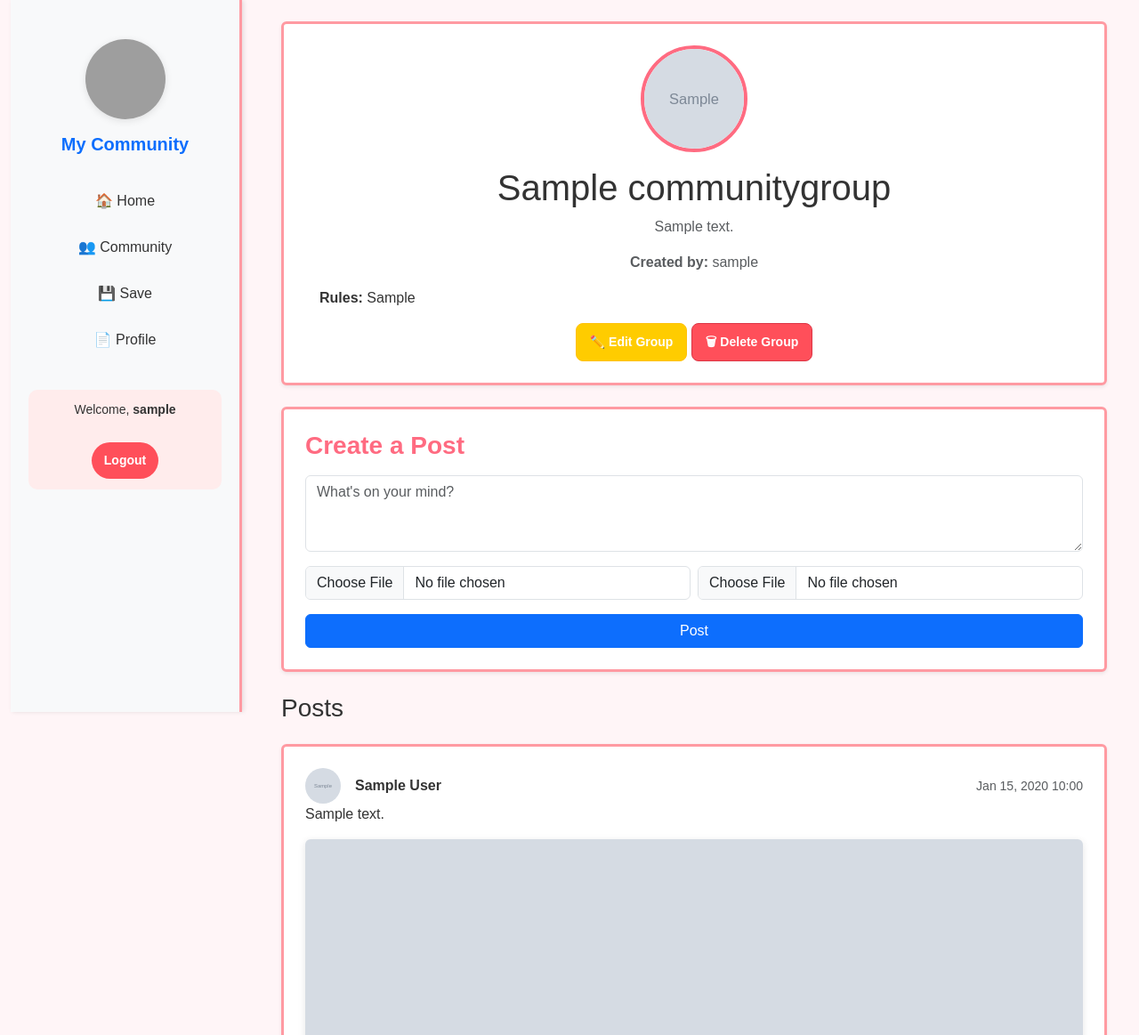
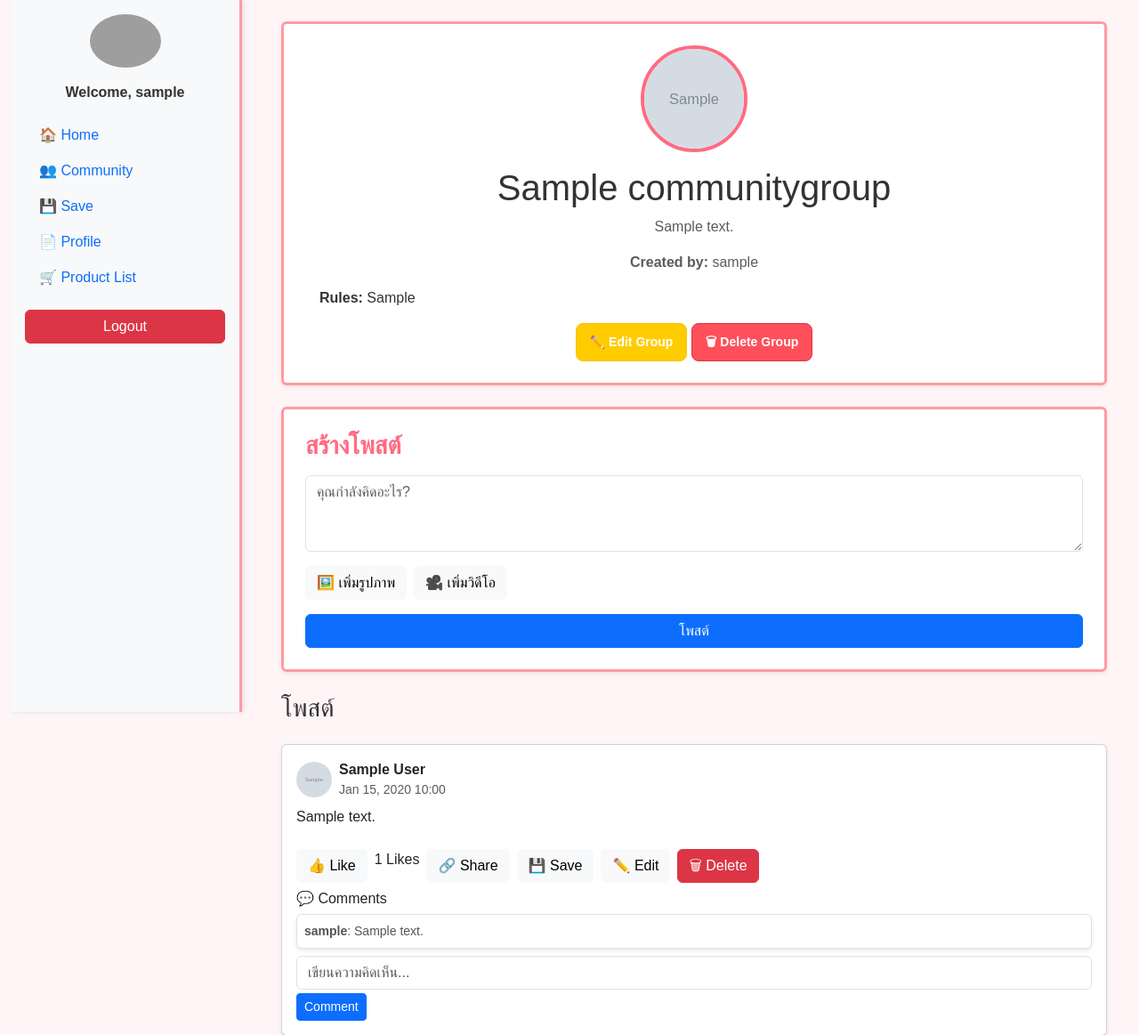
Before and after one commit to Phanumatlaloed/Project--topics-in-DSSI, a Django app: page /community/1/ in a window 1280 px wide. Shown: the top 1163 px of the page at 89% size. Run offline with Django 5.2, Linux system fonts and the light colour scheme; a user stored in the database is signed in; tables that the repository leaves empty hold one stand-in row (values such as "Sample post"); grey boxes marked "Sample" are stand-in pictures; grey boxes are pictures that could not be loaded.

Commit message:
'updateGroupDetail_html'

```diff
--- a/myapp/templates/group_detail.html
+++ b/myapp/templates/group_detail.html
@@ -12,33 +12,33 @@
     <link rel="stylesheet" href="{% static 'styles/group_detail.css' %}">
 
     <!-- Scripts -->
-    <script src="{% static 'js/group_like.js' %}"></script>
+    <script src="{% static 'js/post.js' %}" defer></script>
+    <script src="{% static 'js/like.js' %}" defer></script>
+    <script src="{% static 'js/share.js' %}" defer></script>
+    <script src="{% static 'js/delete.js' %}" defer></script>
+    <script src="{% static 'js/comment.js' %}" defer></script>
+    <script src="{% static 'js/savelist.js' %}" defer></script>
+    <script src="{% static 'js/follow.js' %}" defer></script>
 </head>
 <body>
     <div class="container-fluid">
-        <!-- Sidebar -->
-        <aside class="sidebar bg-light vh-100 position-fixed">
-            <div class="logo text-center py-4">
-                <img src="{% static 'media/logo.jpg' %}" alt="Logo" class="img-fluid rounded-circle mb-3">
-                <h5 class="text-primary">My Community</h5>
+        <!-- Sidebar โครงสร้างเดิม -->
+        <aside class="sidebar p-3 bg-light">
+            <div class="text-center">
+                <img src="{% static 'media/logo.jpg' %}" class="rounded-circle mb-3" alt="Logo" width="80">
+                <p><b>Welcome, {{ request.user.username }}</b></p>
             </div>
-
-            <nav>
-                <ul class="nav flex-column">
-                    <li class="nav-item"><a href="{% url 'home' %}" class="nav-link py-2">🏠 Home</a></li>
-                    <li class="nav-item"><a href="{% url 'community_list' %}" class="nav-link py-2 active">👥 Community</a></li>
-                    <li class="nav-item"><a href="{% url 'savelist' %}" class="nav-link py-2">💾 Save</a></li>
-                    <li class="nav-item"><a href="{% url 'profile' %}" class="nav-link py-2">📄 Profile</a></li>
-                </ul>
-            </nav>
-
-            <div class="welcome-logout text-center mt-4">
-                <p>Welcome, <b>{{ request.user.username }}</b></p>
+            <nav class="nav flex-column">
+                <a href="{% url 'home' %}" class="nav-link">🏠 Home</a>
+                <a href="{% url 'community_list' %}" class="nav-link active">👥 Community</a>
+                <a href="{% url 'savelist' %}" class="nav-link">💾 Save</a>
+                <a href="{% url 'profile' %}" class="nav-link">📄 Profile</a>
+                <a href="{% url 'product_list' %}" class="nav-link">🛒 Product List</a>
                 <form action="{% url 'logout' %}" method="post">
                     {% csrf_token %}
-                    <button type="submit" class="logout-btn">Logout</button>
+                    <button type="submit" class="btn btn-danger w-100 mt-3">Logout</button>
                 </form>
-            </div>
+            </nav>
         </aside>
 
         <!-- Main Content -->
@@ -70,77 +70,115 @@
             {% if is_member %}
             <!-- Post Form -->
             <div class="post-form-container bg-white shadow-sm rounded p-4 mb-4">
-                <h3 class="mb-3">Create a Post</h3>
-                <form method="post" enctype="multipart/form-data">
+                <h3 class="mb-3">สร้างโพสต์</h3>
+                <form id="postForm" action="{% url 'create_post' %}" method="post" enctype="multipart/form-data">
                     {% csrf_token %}
-                    <textarea name="content" class="form-control mb-3" rows="3" placeholder="What's on your mind?" required></textarea>
-                    <div class="row g-2">
-                        <div class="col-md-6">
-                            <input type="file" name="image" class="form-control" accept="image/*">
-                        </div>
-                        <div class="col-md-6">
-                            <input type="file" name="video" class="form-control" accept="video/*">
-                        </div>
+                    <textarea name="content" class="form-control mb-3" rows="3" placeholder="คุณกำลังคิดอะไร?" required></textarea>
+                    <div class="d-flex gap-2">
+                        <label for="postImages" class="btn btn-light">🖼️ เพิ่มรูปภาพ</label>
+                        <input type="file" name="images" id="postImages" accept="image/*" multiple hidden>
+
+                        <label for="postVideos" class="btn btn-light">🎥 เพิ่มวิดีโอ</label>
+                        <input type="file" name="videos" id="postVideos" accept="video/*" multiple hidden>
                     </div>
-                    <button type="submit" class="btn btn-primary w-100 mt-3">Post</button>
+                    <button type="submit" class="btn btn-primary w-100 mt-3">โพสต์</button>
                 </form>
             </div>
             {% endif %}
 
             <!-- Posts Section -->
             <div class="posts-section">
-                <h3 class="mb-4">Posts</h3>
+                <h3 class="mb-4">โพสต์</h3>
                 {% for post in posts %}
-                <div class="post-card bg-white shadow-sm rounded p-4 mb-4">
+                <div class="post card p-3 mb-3 shadow-sm" id="post-{{ post.id }}">
                     <div class="post-header d-flex align-items-center">
                         {% if post.user.member_profile.profile_picture %}
                         <img src="{{ post.user.member_profile.profile_picture.url }}" class="profile-img me-2 rounded-circle" width="40" height="40">
                         {% else %}
                             <img src="{% static 'images/default-profile.png' %}" class="profile-img me-2 rounded-circle" width="40" height="40">
                         {% endif %}
-                        <strong class="ms-2">{{ post.user.get_full_name|default:post.user.username }}</strong>
-                        <small class="text-muted ms-auto">{{ post.created_at|date:"M d, Y H:i" }}</small>
+                        <div class="d-flex flex-column">
+                            <b>{{ post.user.get_full_name|default:post.user.username }}</b>
+                            <small class="text-muted">{{ post.created_at|date:"M d, Y H:i" }}</small>
+                        </div>
                     </div>
-                    <p class="mb-3">{{ post.content }}</p>
+                    <p class="mt-2">{{ post.content }}</p>
 
-                    <div class="media-container">
-                        {% if post.image %}
-                        <img src="{{ post.image.url }}" alt="Post Image" class="img-fluid rounded mb-3">
-                        {% endif %}
-                        {% if post.video %}
-                        <video controls class="w-100 rounded mb-3">
-                            <source src="{{ post.video.url }}" type="video/mp4">
-                        </video>
+                    <!-- Post Media -->
+                    {% if post.media.all %}
+                    <div class="post-media d-grid">
+                        {% for media in post.media.all|slice:":4" %}
+                            <div class="media-item">
+                                {% if media.media_type == "image" %}
+                                    <img src="{{ media.file.url }}" class="rounded img-fluid">
+                                {% elif media.media_type == "video" %}
+                                    <video src="{{ media.file.url }}" controls class="rounded img-fluid"></video>
+                                {% endif %}
+                            </div>
+                        {% endfor %}
+                    </div>
+                    {% endif %}
+
+                    <!-- Actions -->
+                    <div class="actions mt-2 d-flex gap-2">
+                        <button class="btn btn-light like-btn" data-post-id="{{ post.id }}">👍 Like</button>
+                        <span id="like-count-{{ post.id }}">{{ post.likes.count }} Likes</span>
+                        <button class="btn btn-light share-btn" data-post-id="{{ post.id }}">🔗 Share</button>
+                        <button class="btn btn-light save-btn" data-post-id="{{ post.id }}">
+                            💾 {% if post in request.user.saved_posts.all %}Unsave{% else %}Save{% endif %}
+                        </button>
+
+                        {% if request.user == post.user %}
+                            <a href="{% url 'edit_post' post.id %}" class="btn btn-light">✏️ Edit</a>
+                            <button class="btn btn-danger delete-btn" data-post-id="{{ post.id }}">🗑 Delete</button>
                         {% endif %}
                     </div>
 
-                    <div class="post-actions mt-3 d-flex align-items-center">
-                        <button class="btn btn-outline-primary btn-sm like-btn me-3" data-post-id="{{ post.id }}">
-                            {% if request.user in post.likes.all %} ❤️ Unlike {% else %} 🤍 Like {% endif %}
-                        </button>
-                        <span id="like-count-{{ post.id }}" class="me-3 like-count">{{ post.likes.count }} Likes</span>
-                        <button class="btn btn-sm btn-outline-info me-3 save-group-btn" data-post-id="{{ post.id }}">
-                            {% if request.user in post.saves.all %} ✅ Saved {% else %} 🔖 Save {% endif %}
-                        </button>
-                        <button class="btn btn-sm btn-outline-success share-group-btn" data-post-id="{{ post.id }}">
-                            🔄 Share
-                        </button>
-                        <div class="mt-2">
-                            <a href="{% url 'edit_post' post.id %}" class="btn btn-sm btn-warning">✏️ Edit</a>
-                            <a href="{% url 'delete_post' post.id %}" class="btn btn-sm btn-danger" onclick="return confirm('Are you sure?')">🗑 Delete</a>
+                    <div class="comments mt-2">
+                        <h6>💬 Comments</h6>
+                        <div id="comments-{{ post.id }}">
+                            {% for comment in post.comments.all %}
+                                <div class="comment border p-2 mb-1 rounded bg-white">
+                                    <b>{{ comment.user.username }}</b>: {{ comment.content }}
+                                </div>
+                            {% endfor %}
                         </div>
 
-
-                    {% if request.user.profile == post.user %}
-                    <div class="mt-2">
-                        <a href="{% url 'edit_post' post.id %}" class="btn btn-sm btn-warning">✏️ Edit</a>
-                        <a href="{% url 'delete_post' post.id %}" class="btn btn-sm btn-danger" onclick="return confirm('Are you sure?')">🗑 Delete</a>
+                        <!-- Add Comment Form -->
+                        <form class="add-comment-form mt-2" data-post-id="{{ post.id }}">
+                            {% csrf_token %}
+                            <input type="text" name="content" placeholder="เขียนความคิดเห็น..." class="form-control mb-1">
+                            <button type="submit" class="btn btn-primary btn-sm">Comment</button>
+                        </form>
                     </div>
-                    {% endif %}
                 </div>
+                {% empty %}
+                <p class="text-muted text-center">ยังไม่มีโพสต์</p>
                 {% endfor %}
             </div>
         </main>
     </div>
+
+    <script>
+        // JavaScript สำหรับการอัปโหลดรูปภาพและวิดีโอ
+        document.addEventListener('DOMContentLoaded', function() {
+            const imageInput = document.getElementById('postImages');
+            const videoInput = document.getElementById('postVideos');
+            const imageLabel = document.querySelector('label[for="postImages"]');
+            const videoLabel = document.querySelector('label[for="postVideos"]');
+
+            imageInput.addEventListener('change', function() {
+                imageLabel.textContent = this.files.length > 0
+                    ? `🖼️ เลือก ${this.files.length} รูป`
+                    : '🖼️ เพิ่มรูปภาพ';
+            });
+
+            videoInput.addEventListener('change', function() {
+                videoLabel.textContent = this.files.length > 0
+                    ? `🎥 เลือก ${this.files.length} วิดีโอ`
+                    : '🎥 เพิ่มวิดีโอ';
+            });
+        });
+    </script>
 </body>
 </html>
```
